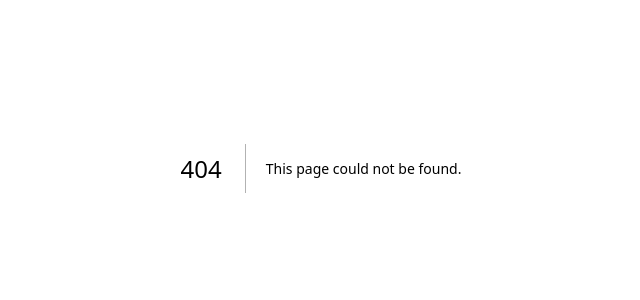
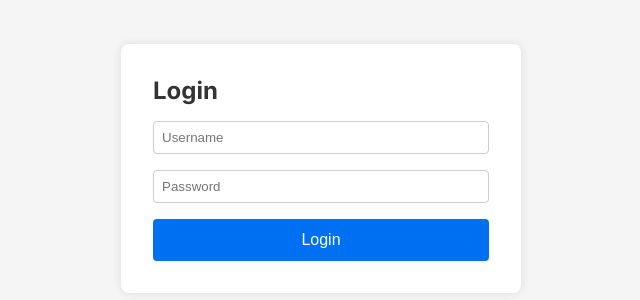
Before and after one commit to Gaelite/OrderGenius, a Next.js app in the folder order-genius/: page /login in a window 1280 px wide. Before the commit this address had no page. Shown: the part 232-532 px from the top of the page, without its empty margins (319-959 px from the left). Built offline with nearby package versions, Linux system fonts and the light colour scheme.

Commit message:
first commit
create carpets and retoured the layout ROOT so can start the login, create the component carpet and change the global css

```diff
--- /dev/null
+++ b/order-genius/app/components/page/login.module.css
@@ -0,0 +1,46 @@
+/* login.module.css */
+
+.login-container {
+    display: flex;
+    flex-direction: column;
+    align-items: center;
+    justify-content: center;
+    height: 100vh;
+    background-color: #f5f5f5;
+  }
+
+  .login-form {
+    background-color: white;
+    padding: 2rem;
+    border-radius: 8px;
+    box-shadow: 0 0 10px rgba(0, 0, 0, 0.1);
+    width: 100%;
+    max-width: 400px;
+  }
+
+  .login-form h2 {
+    margin-bottom: 1rem;
+  }
+
+  .login-form input {
+    width: 100%;
+    padding: 0.5rem;
+    margin-bottom: 1rem;
+    border: 1px solid #ccc;
+    border-radius: 4px;
+  }
+
+  .login-form button {
+    width: 100%;
+    padding: 0.75rem;
+    border: none;
+    border-radius: 4px;
+    background-color: #0070f3;
+    color: white;
+    font-size: 1rem;
+    cursor: pointer;
+  }
+
+  .login-form button:hover {
+    background-color: #005bb5;
+  }
--- /dev/null
+++ b/order-genius/app/components/page/login.tsx
@@ -0,0 +1,18 @@
+// app/components/page/login.tsx
+import React from 'react';
+import styles from './login.module.css';
+
+const Login: React.FC = () => {
+  return (
+    <div className={styles['login-container']}>
+      <form className={styles['login-form']}>
+        <h2>Login</h2>
+        <input type="text" placeholder="Username" required />
+        <input type="password" placeholder="Password" required />
+        <button type="submit">Login</button>
+      </form>
+    </div>
+  );
+};
+
+export default Login;
--- a/order-genius/app/globals.css
+++ b/order-genius/app/globals.css
@@ -1,33 +1,24 @@
-@tailwind base;
-@tailwind components;
-@tailwind utilities;
+/* globals.css */
 
-:root {
-  --foreground-rgb: 0, 0, 0;
-  --background-start-rgb: 214, 219, 220;
-  --background-end-rgb: 255, 255, 255;
-}
-
-@media (prefers-color-scheme: dark) {
-  :root {
-    --foreground-rgb: 255, 255, 255;
-    --background-start-rgb: 0, 0, 0;
-    --background-end-rgb: 0, 0, 0;
-  }
+/* Reset some default browser styles */
+* {
+  margin: 0;
+  padding: 0;
+  box-sizing: border-box;
 }
 
 body {
-  color: rgb(var(--foreground-rgb));
-  background: linear-gradient(
-      to bottom,
-      transparent,
-      rgb(var(--background-end-rgb))
-    )
-    rgb(var(--background-start-rgb));
+  font-family: 'Inter', sans-serif;
+  background-color: #f5f5f5;
+  color: #333;
 }
 
-@layer utilities {
-  .text-balance {
-    text-wrap: balance;
-  }
+a {
+  color: inherit;
+  text-decoration: none;
 }
+
+ul {
+  list-style-type: none;
+  padding: 0;
+}
--- a/order-genius/app/layout.tsx
+++ b/order-genius/app/layout.tsx
@@ -1,13 +1,8 @@
-import type { Metadata } from "next";
-import { Inter } from "next/font/google";
-import "./globals.css";
+// app/layout.tsx
+import { Inter } from 'next/font/google';
+import './globals.css';
 
-const inter = Inter({ subsets: ["latin"] });
-
-export const metadata: Metadata = {
-  title: "Create Next App",
-  description: "Generated by create next app",
-};
+const inter = Inter({ subsets: ['latin'] });
 
 export default function RootLayout({
   children,
@@ -15,8 +10,8 @@ export default function RootLayout({
   children: React.ReactNode;
 }>) {
   return (
-    <html lang="en">
-      <body className={inter.className}>{children}</body>
-    </html>
+    <div className={inter.className}>
+      {children}
+    </div>
   );
 }
--- a/order-genius/app/page.tsx
+++ b/order-genius/app/page.tsx
@@ -1,113 +1,14 @@
-import Image from "next/image";
+// page.tsx
+import React from 'react';
+import Layout from './layout';
 
-export default function Home() {
+const HomePage: React.FC = () => {
   return (
-    <main className="flex min-h-screen flex-col items-center justify-between p-24">
-      <div className="z-10 w-full max-w-5xl items-center justify-between font-mono text-sm lg:flex">
-        <p className="fixed left-0 top-0 flex w-full justify-center border-b border-gray-300 bg-gradient-to-b from-zinc-200 pb-6 pt-8 backdrop-blur-2xl dark:border-neutral-800 dark:bg-zinc-800/30 dark:from-inherit lg:static lg:w-auto  lg:rounded-xl lg:border lg:bg-gray-200 lg:p-4 lg:dark:bg-zinc-800/30">
-          Get started by editing&nbsp;
-          <code className="font-mono font-bold">app/page.tsx</code>
-        </p>
-        <div className="fixed bottom-0 left-0 flex h-48 w-full items-end justify-center bg-gradient-to-t from-white via-white dark:from-black dark:via-black lg:static lg:size-auto lg:bg-none">
-          <a
-            className="pointer-events-none flex place-items-center gap-2 p-8 lg:pointer-events-auto lg:p-0"
-            href="https://vercel.com?utm_source=create-next-app&utm_medium=appdir-template&utm_campaign=create-next-app"
-            target="_blank"
-            rel="noopener noreferrer"
-          >
-            By{" "}
-            <Image
-              src="/vercel.svg"
-              alt="Vercel Logo"
-              className="dark:invert"
-              width={100}
-              height={24}
-              priority
-            />
-          </a>
-        </div>
-      </div>
+    <Layout>
+      <h1>Welcome to My Website</h1>
+      <p>This is the home page.</p>
+    </Layout>
+  );
+};
 
-      <div className="relative z-[-1] flex place-items-center before:absolute before:h-[300px] before:w-full before:-translate-x-1/2 before:rounded-full before:bg-gradient-radial before:from-white before:to-transparent before:blur-2xl before:content-[''] after:absolute after:-z-20 after:h-[180px] after:w-full after:translate-x-1/3 after:bg-gradient-conic after:from-sky-200 after:via-blue-200 after:blur-2xl after:content-[''] before:dark:bg-gradient-to-br before:dark:from-transparent before:dark:to-blue-700 before:dark:opacity-10 after:dark:from-sky-900 after:dark:via-[#0141ff] after:dark:opacity-40 sm:before:w-[480px] sm:after:w-[240px] before:lg:h-[360px]">
-        <Image
-          className="relative dark:drop-shadow-[0_0_0.3rem_#ffffff70] dark:invert"
-          src="/next.svg"
-          alt="Next.js Logo"
-          width={180}
-          height={37}
-          priority
-        />
-      </div>
-
-      <div className="mb-32 grid text-center lg:mb-0 lg:w-full lg:max-w-5xl lg:grid-cols-4 lg:text-left">
-        <a
-          href="https://nextjs.org/docs?utm_source=create-next-app&utm_medium=appdir-template&utm_campaign=create-next-app"
-          className="group rounded-lg border border-transparent px-5 py-4 transition-colors hover:border-gray-300 hover:bg-gray-100 hover:dark:border-neutral-700 hover:dark:bg-neutral-800/30"
-          target="_blank"
-          rel="noopener noreferrer"
-        >
-          <h2 className="mb-3 text-2xl font-semibold">
-            Docs{" "}
-            <span className="inline-block transition-transform group-hover:translate-x-1 motion-reduce:transform-none">
-              -&gt;
-            </span>
-          </h2>
-          <p className="m-0 max-w-[30ch] text-sm opacity-50">
-            Find in-depth information about Next.js features and API.
-          </p>
-        </a>
-
-        <a
-          href="https://nextjs.org/learn?utm_source=create-next-app&utm_medium=appdir-template-tw&utm_campaign=create-next-app"
-          className="group rounded-lg border border-transparent px-5 py-4 transition-colors hover:border-gray-300 hover:bg-gray-100 hover:dark:border-neutral-700 hover:dark:bg-neutral-800/30"
-          target="_blank"
-          rel="noopener noreferrer"
-        >
-          <h2 className="mb-3 text-2xl font-semibold">
-            Learn{" "}
-            <span className="inline-block transition-transform group-hover:translate-x-1 motion-reduce:transform-none">
-              -&gt;
-            </span>
-          </h2>
-          <p className="m-0 max-w-[30ch] text-sm opacity-50">
-            Learn about Next.js in an interactive course with&nbsp;quizzes!
-          </p>
-        </a>
-
-        <a
-          href="https://vercel.com/templates?framework=next.js&utm_source=create-next-app&utm_medium=appdir-template&utm_campaign=create-next-app"
-          className="group rounded-lg border border-transparent px-5 py-4 transition-colors hover:border-gray-300 hover:bg-gray-100 hover:dark:border-neutral-700 hover:dark:bg-neutral-800/30"
-          target="_blank"
-          rel="noopener noreferrer"
-        >
-          <h2 className="mb-3 text-2xl font-semibold">
-            Templates{" "}
-            <span className="inline-block transition-transform group-hover:translate-x-1 motion-reduce:transform-none">
-              -&gt;
-            </span>
-          </h2>
-          <p className="m-0 max-w-[30ch] text-sm opacity-50">
-            Explore starter templates for Next.js.
-          </p>
-        </a>
-
-        <a
-          href="https://vercel.com/new?utm_source=create-next-app&utm_medium=appdir-template&utm_campaign=create-next-app"
-          className="group rounded-lg border border-transparent px-5 py-4 transition-colors hover:border-gray-300 hover:bg-gray-100 hover:dark:border-neutral-700 hover:dark:bg-neutral-800/30"
-          target="_blank"
-          rel="noopener noreferrer"
-        >
-          <h2 className="mb-3 text-2xl font-semibold">
-            Deploy{" "}
-            <span className="inline-block transition-transform group-hover:translate-x-1 motion-reduce:transform-none">
-              -&gt;
-            </span>
-          </h2>
-          <p className="m-0 max-w-[30ch] text-balance text-sm opacity-50">
-            Instantly deploy your Next.js site to a shareable URL with Vercel.
-          </p>
-        </a>
-      </div>
-    </main>
-  );
-}
+export default HomePage;
--- /dev/null
+++ b/order-genius/pages/_app.tsx
@@ -0,0 +1,21 @@
+// pages/_app.tsx
+import type { AppProps } from 'next/app';
+import Head from 'next/head';
+import RootLayout from '../app/layout';
+import '../app/globals.css';
+
+function MyApp({ Component, pageProps }: AppProps) {
+  return (
+    <>
+      <Head>
+        <title>Create Next App</title>
+        <meta name="description" content="Generated by create next app" />
+      </Head>
+      <RootLayout>
+        <Component {...pageProps} />
+      </RootLayout>
+    </>
+  );
+}
+
+export default MyApp;
--- /dev/null
+++ b/order-genius/pages/login.tsx
@@ -0,0 +1,11 @@
+// pages/login.tsx
+import React from 'react';
+import Login from '../app/components/page/login';
+
+const LoginPage: React.FC = () => {
+  return (
+    <Login />
+  );
+};
+
+export default LoginPage;
```
